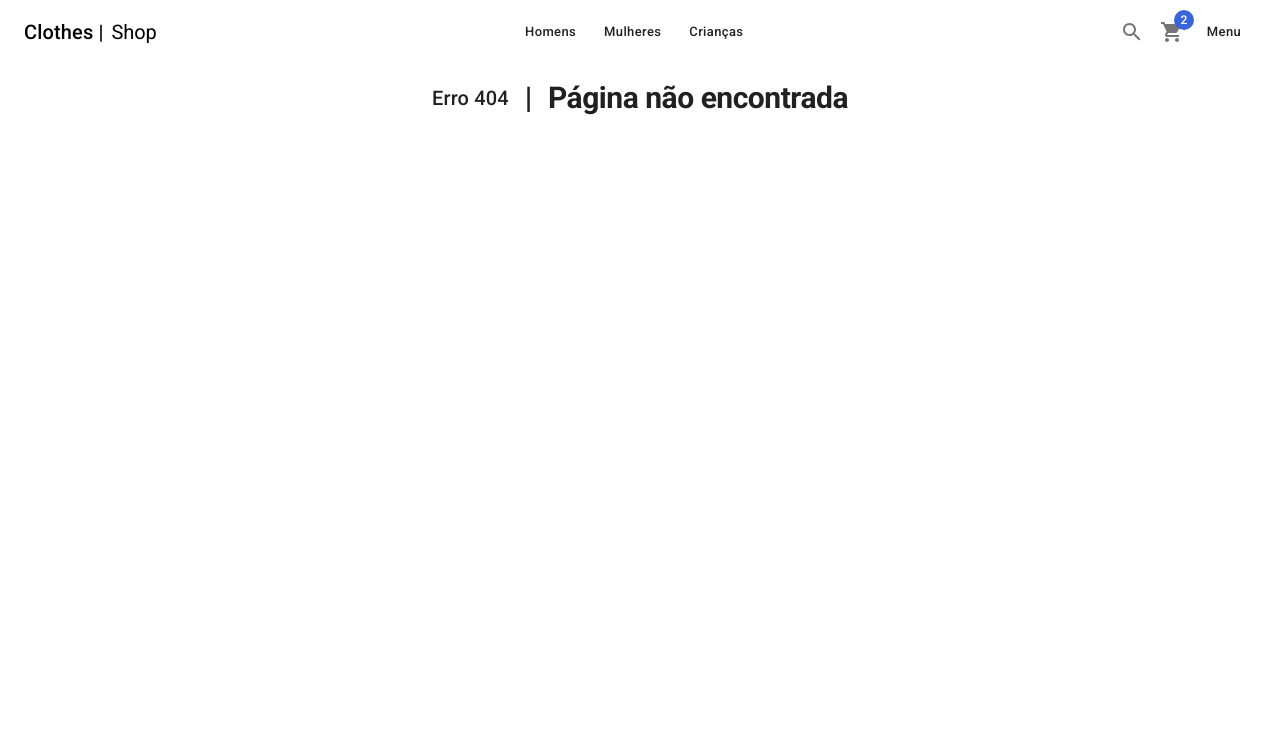
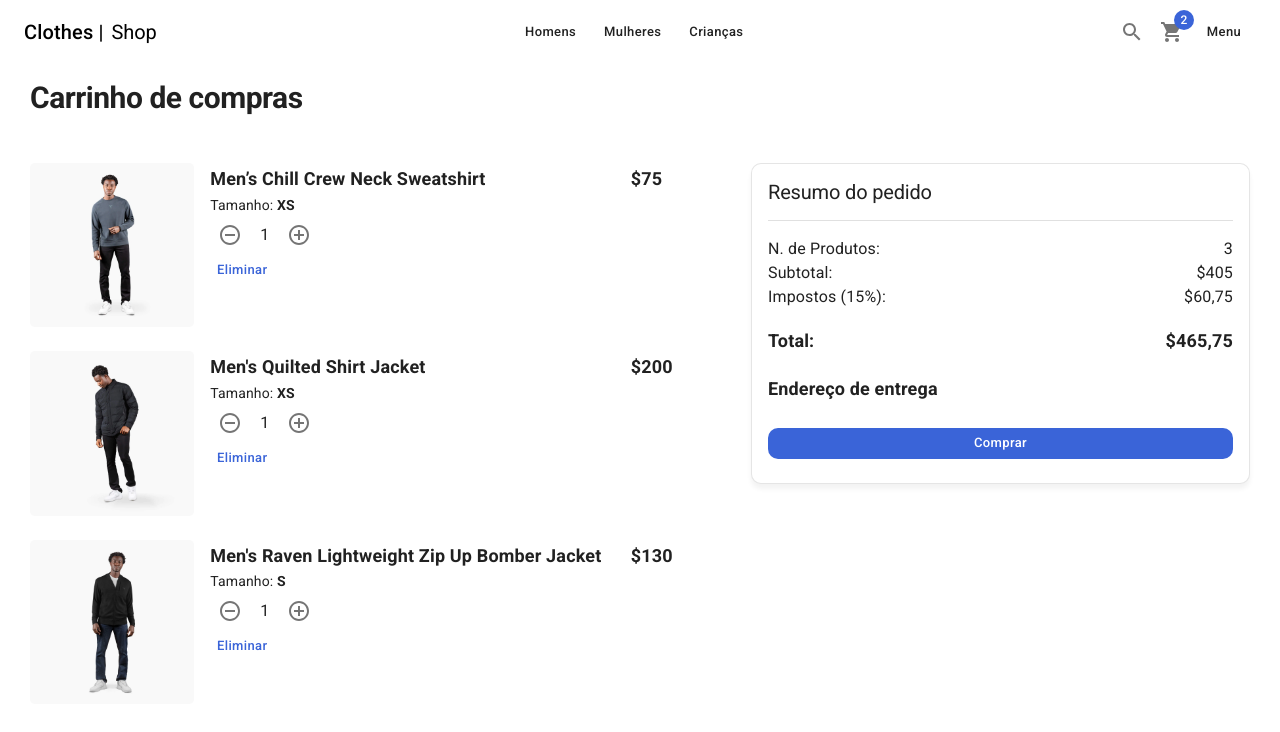
Before and after one commit to to1edo/store, a Next.js app: page /cart in a window 1280 px wide. Before the commit this address had no page. Shown: the top 732 px of the page. Built offline with nearby package versions, Linux system fonts and the light colour scheme.

Commit message:
add cart pages

```diff
--- /dev/null
+++ b/components/cart/CartList.tsx
@@ -0,0 +1,64 @@
+import { initialData } from "@/database/products"
+import { Box, Button, CardActionArea, CardMedia, Grid, Typography } from "@mui/material"
+import Link from "next/link"
+import { ItemCounter } from "../ui"
+import { FC } from 'react';
+
+const productsList = [
+  initialData.products[0],
+  initialData.products[1],
+  initialData.products[2]
+]
+
+interface Props{
+  editable?: boolean
+}
+export const CartList:FC<Props> = ({editable=false}) => {
+  return (
+    <>
+      {
+        productsList.map( product => (
+          <Grid container spacing={2} sx={{ mb: 3 }} key={product.slug}>
+
+            <Grid item xs={3}>
+              <Link href={`/product/${product.slug}`}>
+                <CardActionArea>
+                  <CardMedia
+                    image={`/products/${product.images[0]}`}
+                    component={"img"}
+                    alt={product.title}
+                    sx={{ borderRadius: "5px"}}
+                  />
+                </CardActionArea>
+              </Link>
+            </Grid>
+
+            <Grid item xs={7}>
+              <Box sx={{ display: 'flex', flexDirection: 'column' }}>
+                <Typography variant='subtitle1'>{product.title}</Typography>
+                <Typography variant='body2' >Tamanho: <strong>{`${product.sizes[0]}`}</strong></Typography>
+
+                {
+                  editable?
+                  <ItemCounter/>:
+                  <Typography variant='h6' mt={2}>3 items</Typography>
+                }
+
+                {
+                  editable&&
+                  <Button variant='text' color='secondary' sx={{ alignSelf: 'flex-start'}}>Eliminar</Button>
+                }
+
+              </Box>
+            </Grid>
+
+            <Grid item xs={2}>
+              <Typography variant='subtitle1'>${product.price}</Typography>
+            </Grid>
+
+          </Grid>
+        ))
+      }
+    </>
+  )
+}
--- /dev/null
+++ b/components/cart/OrderSummary.tsx
@@ -0,0 +1,37 @@
+import { Grid, Typography } from "@mui/material"
+
+export const OrderSummary = () => {
+  return (
+    <Grid container >
+
+      <Grid item xs={6}>
+        <Typography variant='body1'>N. de Produtos:</Typography>
+      </Grid>
+      <Grid item xs={6} display={'flex'} justifyContent={'flex-end'}>
+        <Typography variant='body1'>3</Typography>
+      </Grid>
+
+      <Grid item xs={6}>
+        <Typography variant='body1'>Subtotal:</Typography>
+      </Grid>
+      <Grid item xs={6} display={'flex'} justifyContent={'flex-end'}>
+        <Typography variant='body1'>$405</Typography>
+      </Grid>
+
+      <Grid item xs={6}>
+        <Typography variant='body1'>Impostos (15%):</Typography>
+      </Grid>
+      <Grid item xs={6} display={'flex'} justifyContent={'flex-end'}>
+        <Typography variant='body1'>$60,75</Typography>
+      </Grid>
+
+      <Grid item xs={6} mt={2}>
+        <Typography variant='subtitle1'>Total:</Typography>
+      </Grid>
+      <Grid item xs={6} mt={2} display={'flex'} justifyContent={'flex-end'}>
+        <Typography variant='subtitle1'>$465,75</Typography>
+      </Grid>
+
+    </Grid>
+  )
+}
--- /dev/null
+++ b/components/cart/index.ts
@@ -0,0 +1,2 @@
+export * from './CartList'
+export * from './OrderSummary'
--- a/pages/404.tsx
+++ b/pages/404.tsx
@@ -14,6 +14,7 @@ const Page404 = () => {
           gap: 2,
           alignItems: "center",
           flexDirection: { xs: "column", sm: "row" },
+          height: "calc(100vh - 200px)",
         }}
       >
         <Typography variant="h6">Erro 404</Typography>
--- /dev/null
+++ b/pages/cart/index.tsx
@@ -0,0 +1,43 @@
+import { CartList, OrderSummary } from "@/components/cart"
+import { ShopLayout } from "@/components/layouts"
+import { Box, Button, Card, CardContent, Divider, Grid, Typography } from "@mui/material"
+
+const CartPage = () => {
+  return (
+    <ShopLayout title='Carrinho de compras' description='Carrinho de compras'>
+      <Typography variant='h1' component='h1'>Carrinho de compras</Typography>
+
+      <Grid container sx={{ mt: 4 }} spacing={2}>
+
+        <Grid item xs={12} sm={7} >
+
+          <CartList editable/>
+
+        </Grid>
+
+        <Grid item xs={12} sm={5}>
+          <Card className="summary-card">
+            <CardContent>
+
+              <Typography variant='h2'>Resumo do pedido</Typography>
+
+              <Divider sx={{ my:2 }}/>
+
+              <OrderSummary/>
+
+              <Typography variant='subtitle1' mt={2}>Endereço de entrega</Typography>
+
+              <Box sx={{ mt: 3 }}>
+                <Button color='secondary' className='circular-btn' fullWidth>Comprar</Button>
+              </Box>
+
+            </CardContent>
+          </Card>
+        </Grid>
+
+      </Grid>
+    </ShopLayout>
+  )
+}
+
+export default CartPage
```
Also changed, not shown: pages/cart/empty.tsx (added, +43 -0 lines).
